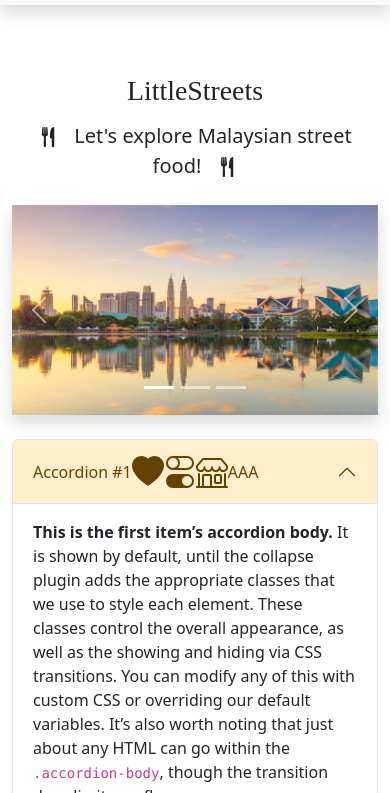
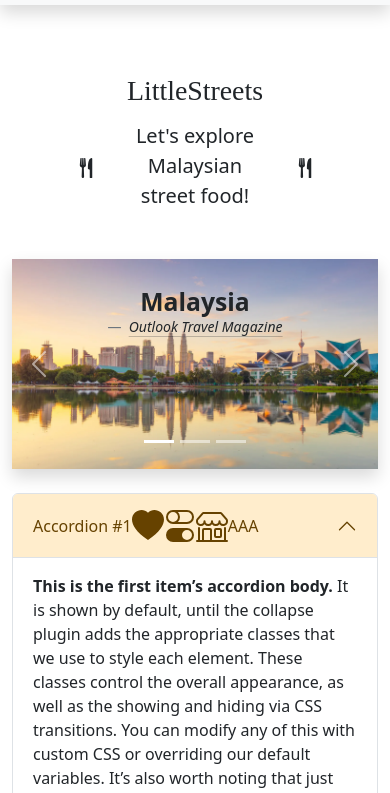
Before and after one commit to MrRedCrack/webdevasg, a website: page src/index.html in a window 390 px wide. Shown: the part 51-844 px from the top of the page. Drawn offline with Linux system fonts and the light colour scheme; a web font is replaced by a local one.

Commit message:
fix sizing

```diff
--- a/src/index.html
+++ b/src/index.html
@@ -123,12 +123,21 @@
     <div class="container-xl mt-5">
         <div class="col-md-8 mx-auto text-center">
             <h1 class="pt-4 mb-3 lh-1 croissant-one-regular">LittleStreets</h1>
-            <p class="lead mb-4"><svg class="bi me-3" width="20" height="20" fill="currentColor">
-                    <use href="bootstrap-icons.svg#fork-knife" />
-                </svg>Let's explore Malaysian street food!<svg class="bi ms-3" width="20" height="20"
-                    fill="currentColor">
-                    <use href="bootstrap-icons.svg#fork-knife" />
-                </svg></p>
+            <div class="d-flex justify-content-center align-items-center mb-5">
+                <div class="col me-2 text-end">
+                    <svg class="bi" width="20" height="20" fill="currentColor">
+                        <use href="bootstrap-icons.svg#fork-knife" />
+                    </svg>
+                </div>
+                <p class="lead col-6 m-0">
+                    Let's explore Malaysian street&nbsp;food!
+                </p>
+                <div class="col ms-2 text-start">
+                    <svg class="bi" width="20" height="20" fill="currentColor">
+                        <use href="bootstrap-icons.svg#fork-knife" />
+                    </svg>
+                </div>
+            </div>
         </div>
         <div id="frontCarousel" class="carousel slide col-md-10 mx-auto" data-bs-ride="true">
             <div class="carousel-indicators">
@@ -142,11 +151,13 @@
             <div class="carousel-inner mb-4 shadow">
                 <div class="carousel-item active">
                     <img src="img/malaysia-1.webp" class="d-block w-100" alt="...">
-                    <div class="carousel-caption d-none d-sm-block">
+                    <div class="carousel-caption d-block">
                         <h2 class="fw-semibold text-dark">Malaysia</h2>
                         <figure class="text-center">
                             <blockquote class="blockquote">
-                                <h6 class="fw-normal text-dark">"Malaysia is a melting pot with a unique culture, a
+                                <h6 class="fw-normal text-dark d-none d-sm-block">"Malaysia is a melting pot with a
+                                    unique
+                                    culture, a
                                     <span class="fst-italic fw-semibold">
                                         world-renowned food scene
                                     </span> and a spectacular landscape of islands, ancient rainforest and mountains."
```
